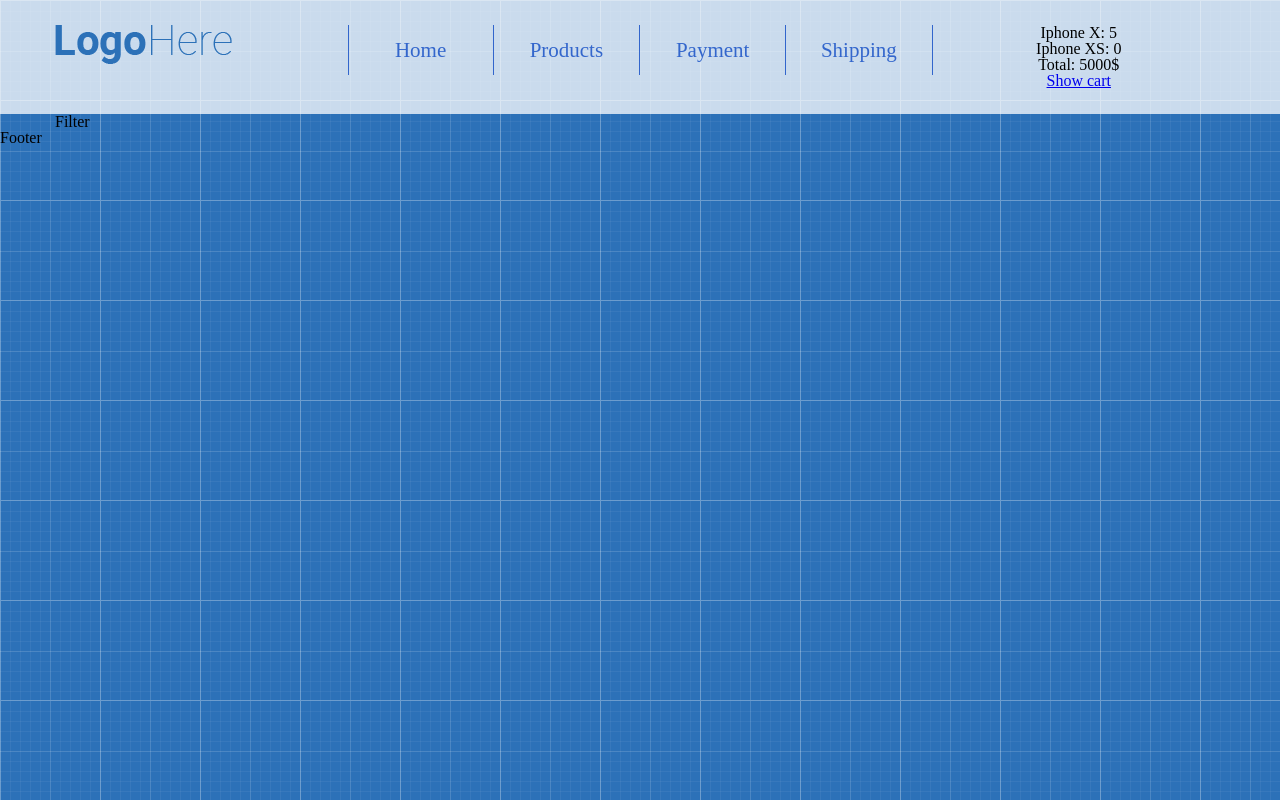
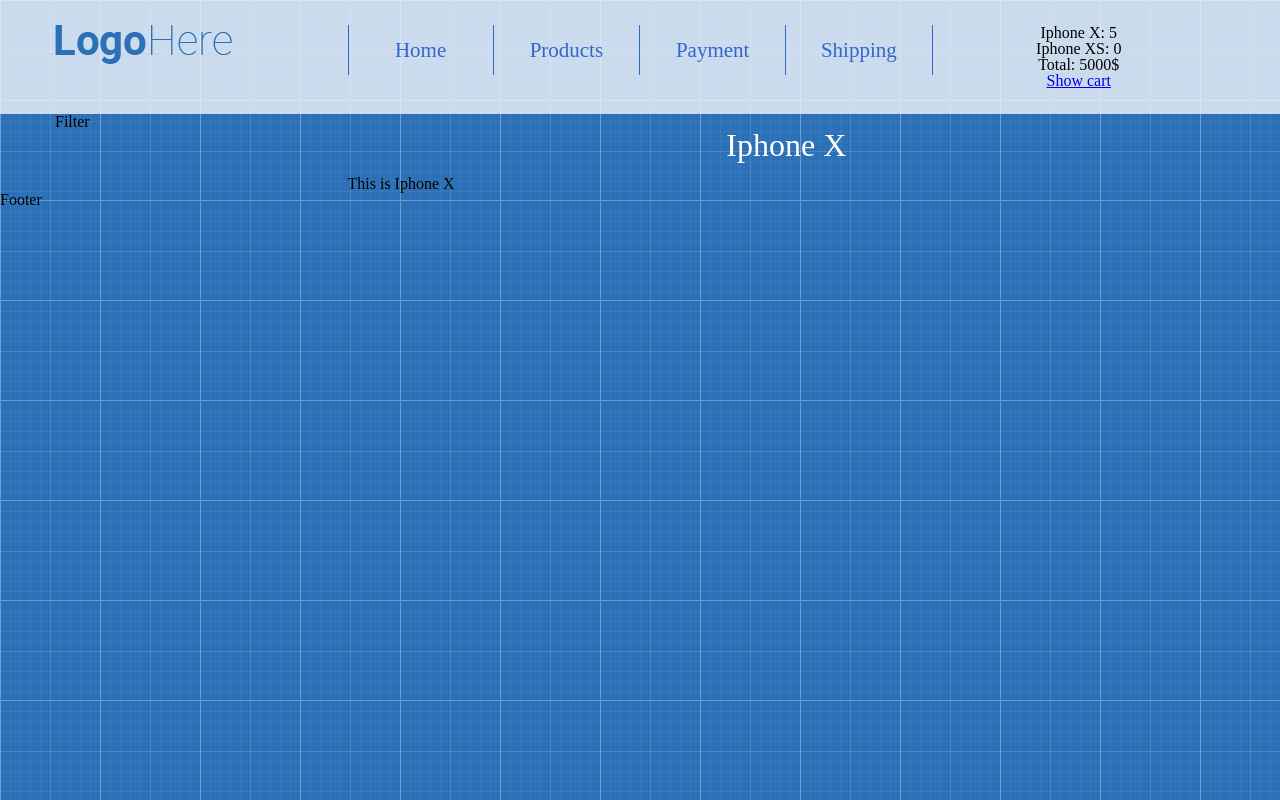
Before and after one commit to dimonkatri4/shop-project, a React (Create React App) app: page /products/1 in a window 1280 px wide. Built offline with nearby package versions, Linux system fonts and the light colour scheme.

Commit message:
added match

```diff
--- a/src/App/Main/Main.js
+++ b/src/App/Main/Main.js
@@ -4,6 +4,7 @@
 import CartPage from './CartPage/CartPage'
 import ShippingPage from './ShippingPage/ShippingPage'
 import PaymentPage from './PaymentPage/PaymentPage'
+import ProductPage from './ProductPage/ProductPage'
 
 const Main =({
 			addProductToCart,
@@ -31,6 +32,7 @@
 							)}/>
 							<Route path="/payment" component={PaymentPage}/>
 							<Route path="/shipping" component={ShippingPage} />
+							<Route path="/products/:productId" component={ProductPage}/>
 						</div>
 
 					</div>
--- /dev/null
+++ b/src/App/Main/ProductPage/ProductPage.js
@@ -0,0 +1,18 @@
+import React from 'react'
+import productsData, { getProductsMap } from '../Products/productsData'
+
+
+const ProductPage = ({
+    match,
+    productsMap = getProductsMap(productsData)
+}) => {
+    console.log(match)
+    return (
+        <div>
+            <h1 className="page-title">{productsMap[match.params.productId].name}</h1>
+            <div>{productsMap[match.params.productId].description}</div>
+        </div>
+    )
+}
+
+export default ProductPage
--- a/src/App/Main/Products/ProductListItem.js
+++ b/src/App/Main/Products/ProductListItem.js
@@ -1,9 +1,9 @@
 import React, {Component} from 'react'
 import PropTypes from 'prop-types'
 import './ProductListItem.css'
+import {Link} from 'react-router-dom'
 
 class ProductListItem extends Component {
-
 
     state = {
         productsCount:1,
@@ -36,7 +36,9 @@
                 <div className="product-image">
                     <img src={image} alt={name} title={name}/>
                 </div>
-                <div className="product-title">{name}</div>
+                <div className="product-title">
+                    <Link to={`/products/${id}`}>{name}</Link>
+                </div>
                 <div className="product-description">{description}</div>
                 <div className="product-features">Type: {type}</div>
                 <div className="product-features">Capacity: {capacity}</div>
```
